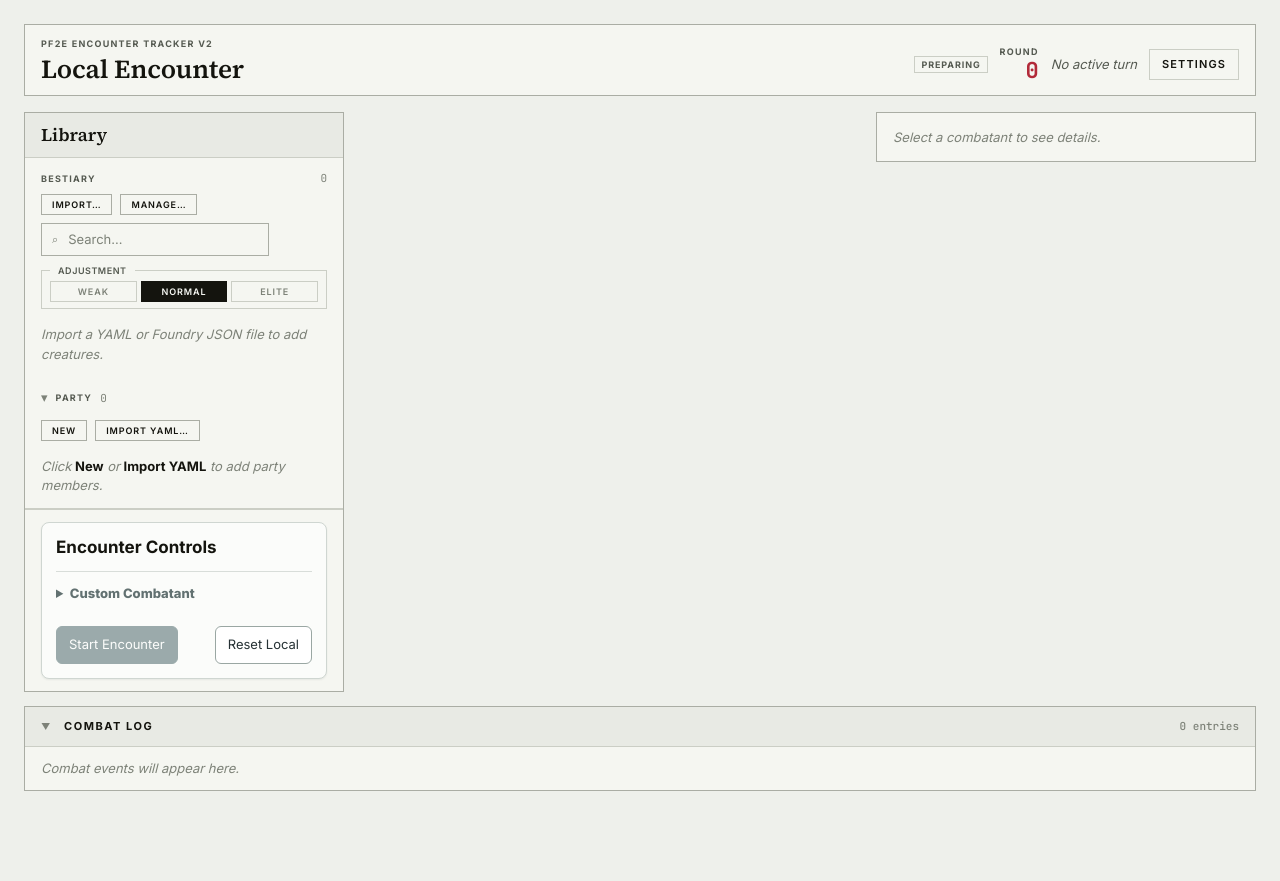
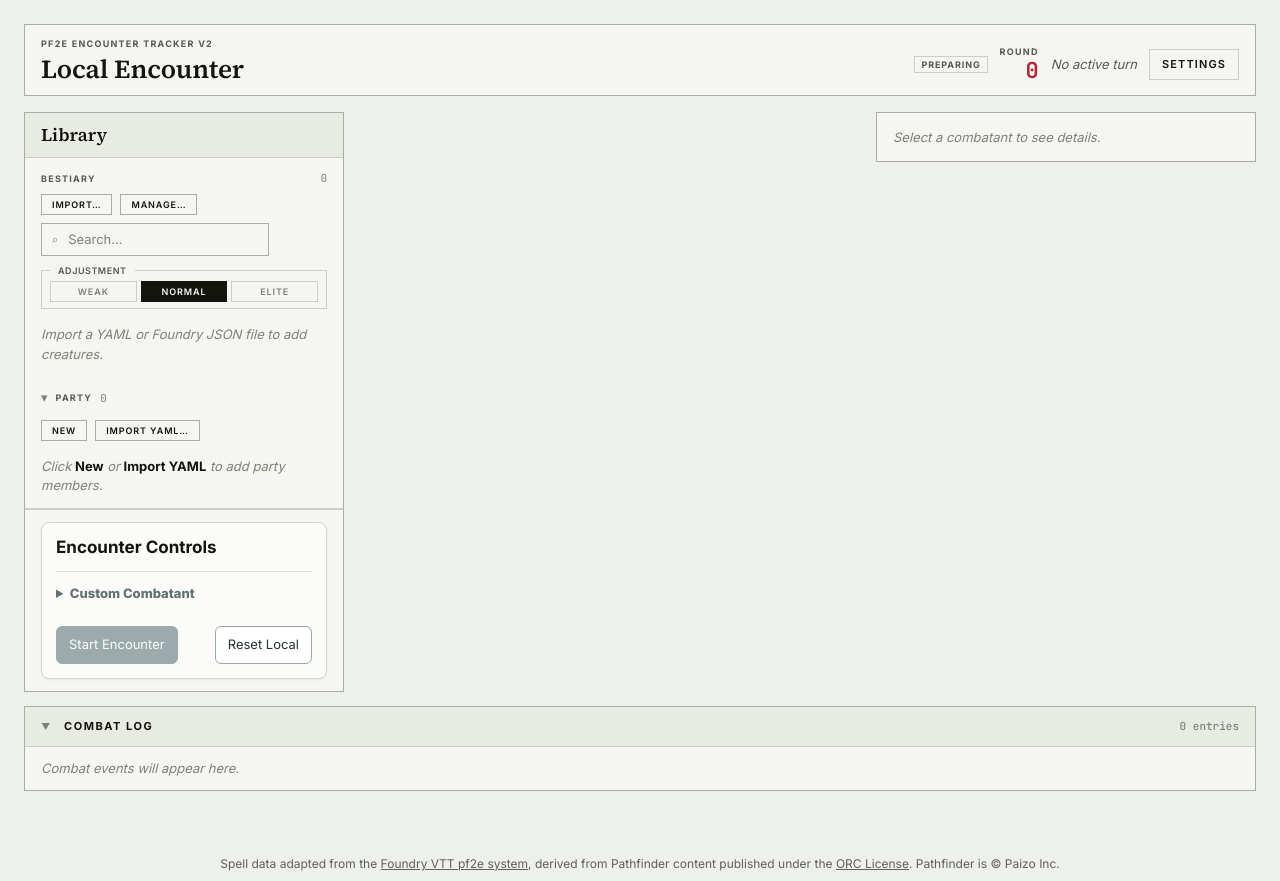
Before and after one commit to mbednarski/pf2e-encounter-tracker-v2, a SvelteKit app: page / in a window 1280 px wide. Before the commit the page ends 815 px from the top, so only its background shows below. Built offline with nearby package versions, Linux system fonts and the light colour scheme.

Commit message:
feat(spells): add ORC attribution for Foundry pf2e data

```diff
--- a/src/routes/+layout.svelte
+++ b/src/routes/+layout.svelte
@@ -34,3 +34,22 @@
 </svelte:head>
 
 <slot />
+
+<footer class="orc-attribution">
+  Spell data adapted from the
+  <a href="https://github.com/foundryvtt/pf2e" target="_blank" rel="noopener">Foundry VTT pf2e system</a>,
+  derived from Pathfinder content published under the
+  <a href="https://paizo.com/orc" target="_blank" rel="noopener">ORC License</a>.
+  Pathfinder is © Paizo Inc.
+</footer>
+
+<style>
+  .orc-attribution {
+    margin-top: 2rem;
+    padding: 0.5rem 1rem;
+    font-size: 0.75rem;
+    opacity: 0.65;
+    text-align: center;
+  }
+  .orc-attribution a { color: inherit; }
+</style>
```
